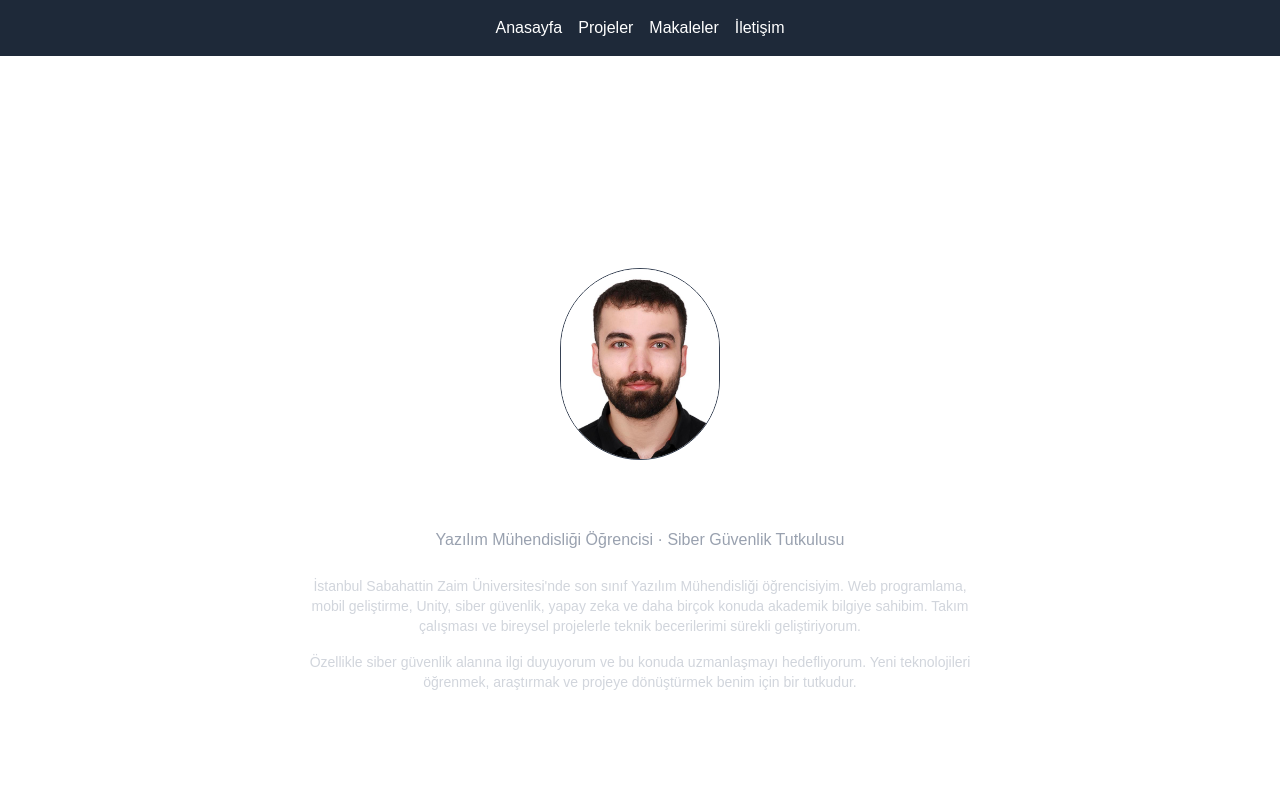
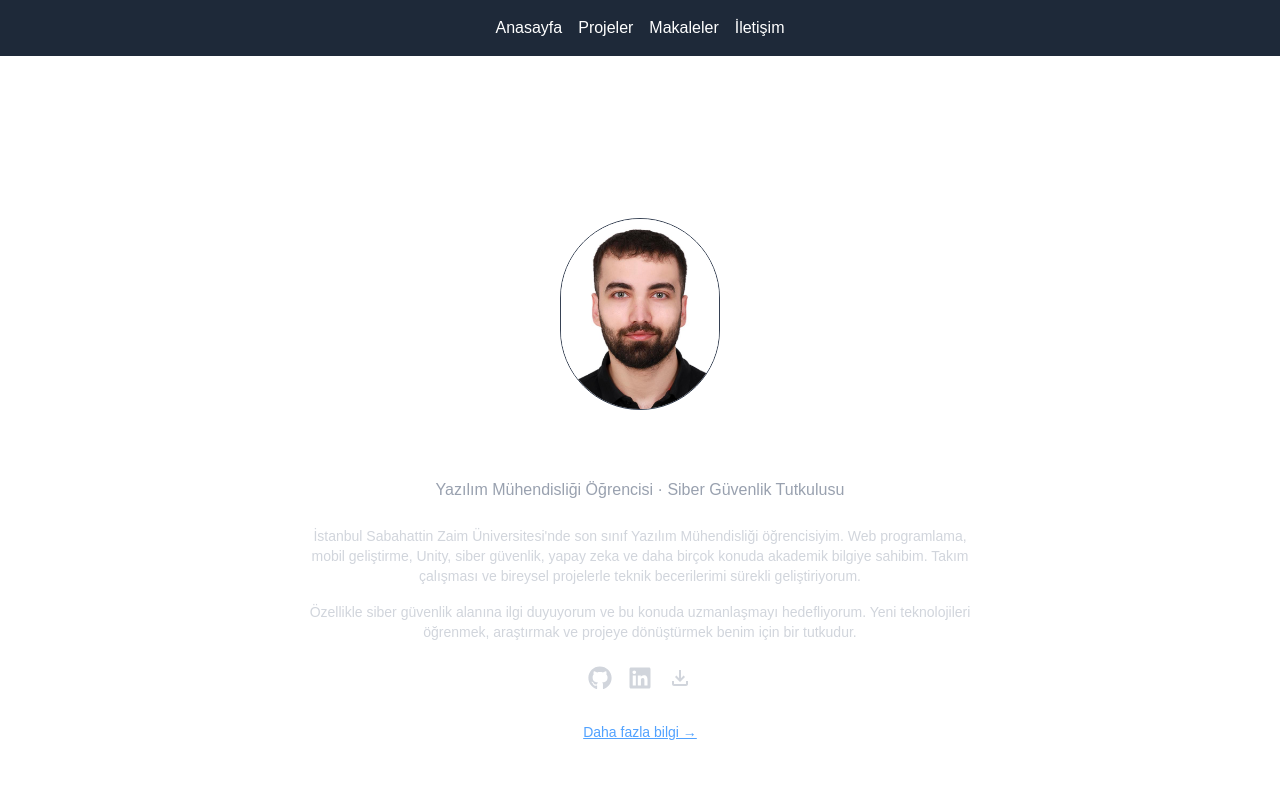
Before and after one commit to omeredebal/portfolio-blog, a Next.js app: page / in a window 1280 px wide. Shown: the top 800 px of the page. Built offline with nearby package versions, Linux system fonts and the light colour scheme.

Commit message:
Anasayfaya sosyal ikonlar, CV butonu ve hakkımda bağlantısı eklendi

```diff
--- a/package.json
+++ b/package.json
@@ -14,6 +14,7 @@
     "next": "15.3.4",
     "react": "^19.0.0",
     "react-dom": "^19.0.0",
+    "react-icons": "^5.5.0",
     "remark": "^15.0.1",
     "remark-html": "^16.0.1",
     "resend": "^4.6.0"
--- a/src/app/page.tsx
+++ b/src/app/page.tsx
@@ -1,11 +1,14 @@
 import Image from 'next/image';
+import Link from 'next/link';
+import { FaLinkedin, FaGithub } from 'react-icons/fa';
+import { MdOutlineFileDownload } from 'react-icons/md';
 
 export default function HomePage() {
   return (
     <main className="min-h-screen flex flex-col items-center justify-center p-4 text-white">
       <Image
         src="/images/Biometrik.jpg"
-        alt="Ömer Edebali"
+        alt="Ömer Edebalı"
         width={160}
         height={160}
         className="rounded-full border border-gray-700 mb-6"
@@ -13,19 +16,54 @@ export default function HomePage() {
       />
 
       <h1 className="text-3xl font-bold text-center">Ömer Edebalı</h1>
-      <p className="text-center text-gray-400 mt-2">Yazılım Mühendisliği Öğrencisi · Siber Güvenlik Tutkulusu</p>
+      <p className="text-center text-gray-400 mt-2">
+        Yazılım Mühendisliği Öğrencisi · Siber Güvenlik Tutkulusu
+      </p>
 
       <div className="max-w-2xl mt-6 text-center text-sm text-gray-300">
         <p>
           İstanbul Sabahattin Zaim Üniversitesi'nde son sınıf Yazılım Mühendisliği öğrencisiyim.
-          Web programlama, mobil geliştirme, Unity, siber güvenlik, yapay zeka ve daha birçok konuda akademik bilgiye sahibim.
-          Takım çalışması ve bireysel projelerle teknik becerilerimi sürekli geliştiriyorum.
+          Web programlama, mobil geliştirme, Unity, siber güvenlik, yapay zeka ve daha birçok konuda
+          akademik bilgiye sahibim. Takım çalışması ve bireysel projelerle teknik becerilerimi sürekli geliştiriyorum.
         </p>
         <p className="mt-4">
-          Özellikle siber güvenlik alanına ilgi duyuyorum ve bu konuda uzmanlaşmayı hedefliyorum. Yeni teknolojileri öğrenmek,
-          araştırmak ve projeye dönüştürmek benim için bir tutkudur.
+          Özellikle siber güvenlik alanına ilgi duyuyorum ve bu konuda uzmanlaşmayı hedefliyorum.
+          Yeni teknolojileri öğrenmek, araştırmak ve projeye dönüştürmek benim için bir tutkudur.
         </p>
       </div>
+
+      <div className="flex gap-4 mt-6 text-2xl text-gray-300">
+        <a
+          href="https://github.com/omeredebal"
+          target="_blank"
+          rel="noopener noreferrer"
+          className="hover:text-white"
+        >
+          <FaGithub />
+        </a>
+        <a
+          href="https://www.linkedin.com/in/omeredebal/"
+          target="_blank"
+          rel="noopener noreferrer"
+          className="hover:text-white"
+        >
+          <FaLinkedin />
+        </a>
+        <a
+          href="/files/omeredebal-cv.pdf"
+          download
+          className="hover:text-white"
+        >
+          <MdOutlineFileDownload />
+        </a>
+      </div>
+
+      <Link
+        href="/about"
+        className="mt-8 text-sm text-blue-400 underline hover:text-blue-300"
+      >
+        Daha fazla bilgi →
+      </Link>
     </main>
   );
 }
```
Also changed, not shown: 2 other files (tests, documents, lock files or other folders).
